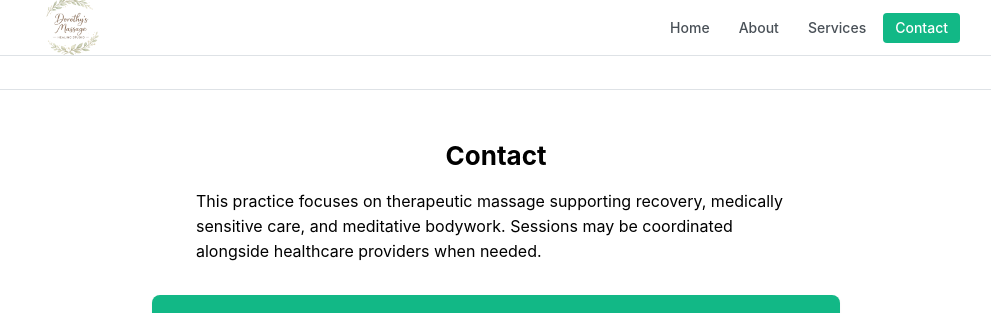
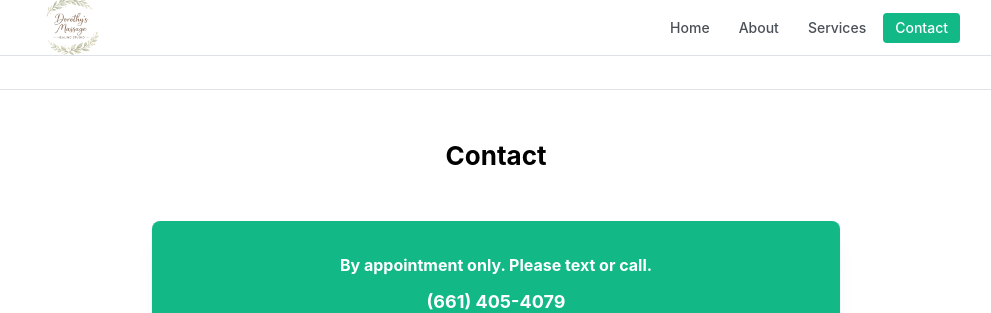
Before and after one commit to ryu11wgu/dorothysmassagestudio, a React (Vite) app: page /contact in a window 1280 px wide. Shown: the top 313 px of the page, without its empty margins (144-1135 px from the left). Built offline with nearby package versions, Linux system fonts and the light colour scheme.

Commit message:
Update contact page content

```diff
--- a/src/data/business-info.ts
+++ b/src/data/business-info.ts
@@ -18,6 +18,4 @@ export const businessInfo = {
     "Since 1996, she has offered mindful, intuitive touch-customized treatments designed to calm the nervous system, release tension, and revitalize both body and mind.",
     "Sessions are designed to support the body's natural healing process.",
   ],
-  contactIntro:
-    "This practice focuses on therapeutic massage supporting recovery, medically sensitive care, and meditative bodywork. Sessions may be coordinated alongside healthcare providers when needed.",
 };
```
